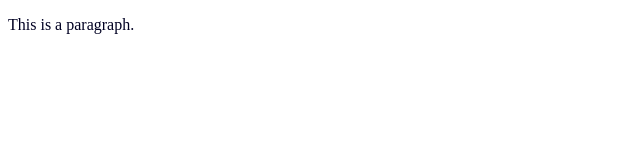
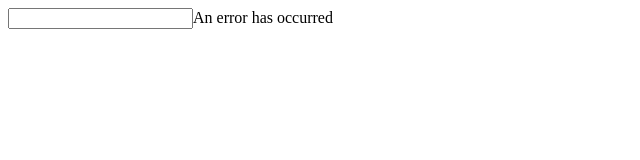
Before and after one commit to SirEnder125/SirEnder125.github.io, a plain HTML site: page index.html in a window 1280 px wide. Shown: the whole page, without its empty margins (0-640 px from the left). Drawn offline with Linux system fonts and the light colour scheme.

Commit message:
Update index.html

```diff
--- a/index.html
+++ b/index.html
@@ -14,6 +14,6 @@
         background-color: inherit;
       }
     </style>
-    <p>This is a paragraph.</p>
+    <input type="text">An error has occurred</input>
   </body>
 </html>
```
